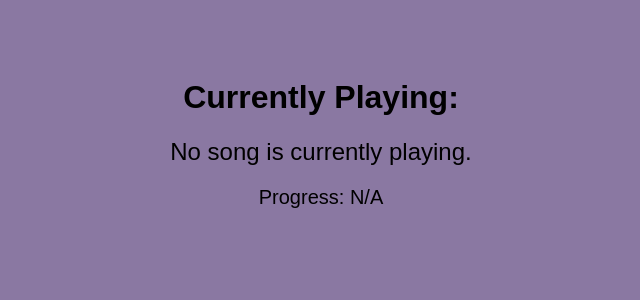
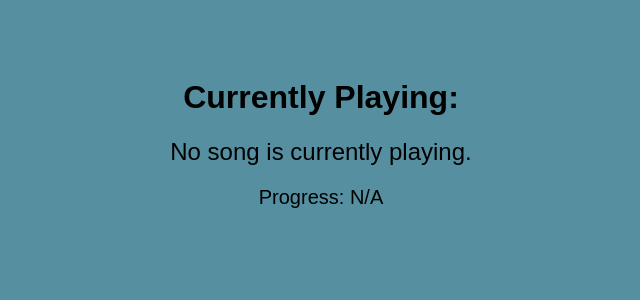
Before and after one commit to goodsie06/finns-currently-listening, a Flask app: page / in a window 1280 px wide. Shown: the top 300 px of the page, without its empty margins (319-959 px from the left). Run offline with Flask 3, Linux system fonts and the light colour scheme; data that the repository does not hold is empty.

Commit message:
Update index.html

```diff
--- a/templates/index.html
+++ b/templates/index.html
@@ -9,7 +9,7 @@
             font-family: Arial, sans-serif;
             text-align: center;
             padding: 50px;
-            background-color:rgb(138, 120, 162);
+            background-color:rgb(85, 143, 160);
         }
         .track-info {
             font-size: 24px;
```
